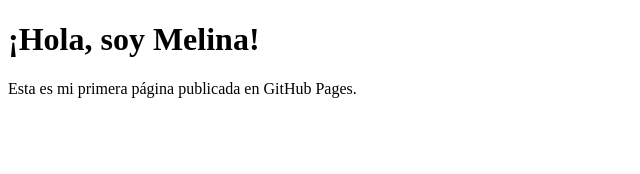
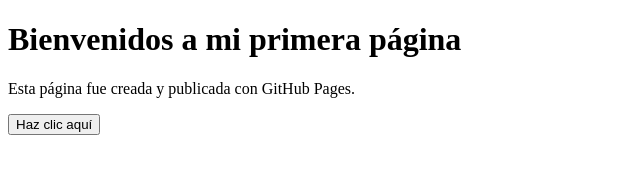
Before and after one commit to melimoreno320-create/mi-pagina, a plain HTML site: page index.html in a window 1280 px wide. Shown: the whole page, without its empty margins (0-640 px from the left). Drawn offline with Linux system fonts and the light colour scheme.

Commit message:
Update index.html

```diff
--- a/index.html
+++ b/index.html
@@ -1,10 +1,18 @@
 <!DOCTYPE html>
 <html>
-  <head>
-    <title>Mi página de prueba</title>
-  </head>
-  <body>
-    <h1>¡Hola, soy Melina!</h1>
-    <p>Esta es mi primera página publicada en GitHub Pages.</p>
-  </body>
+<head>
+  <meta charset="UTF-8">
+  <title>Mi Página Web</title>
+  <link rel="stylesheet" href="styles.css">
+</head>
+<body>
+  <header>
+    <h1>Bienvenidos a mi primera página</h1>
+  </header>
+  <section>
+    <p>Esta página fue creada y publicada con GitHub Pages.</p>
+    <button onclick="mostrarMensaje()">Haz clic aquí</button>
+  </section>
+</body>
+<script src="script.js"></script>
 </html>
```
